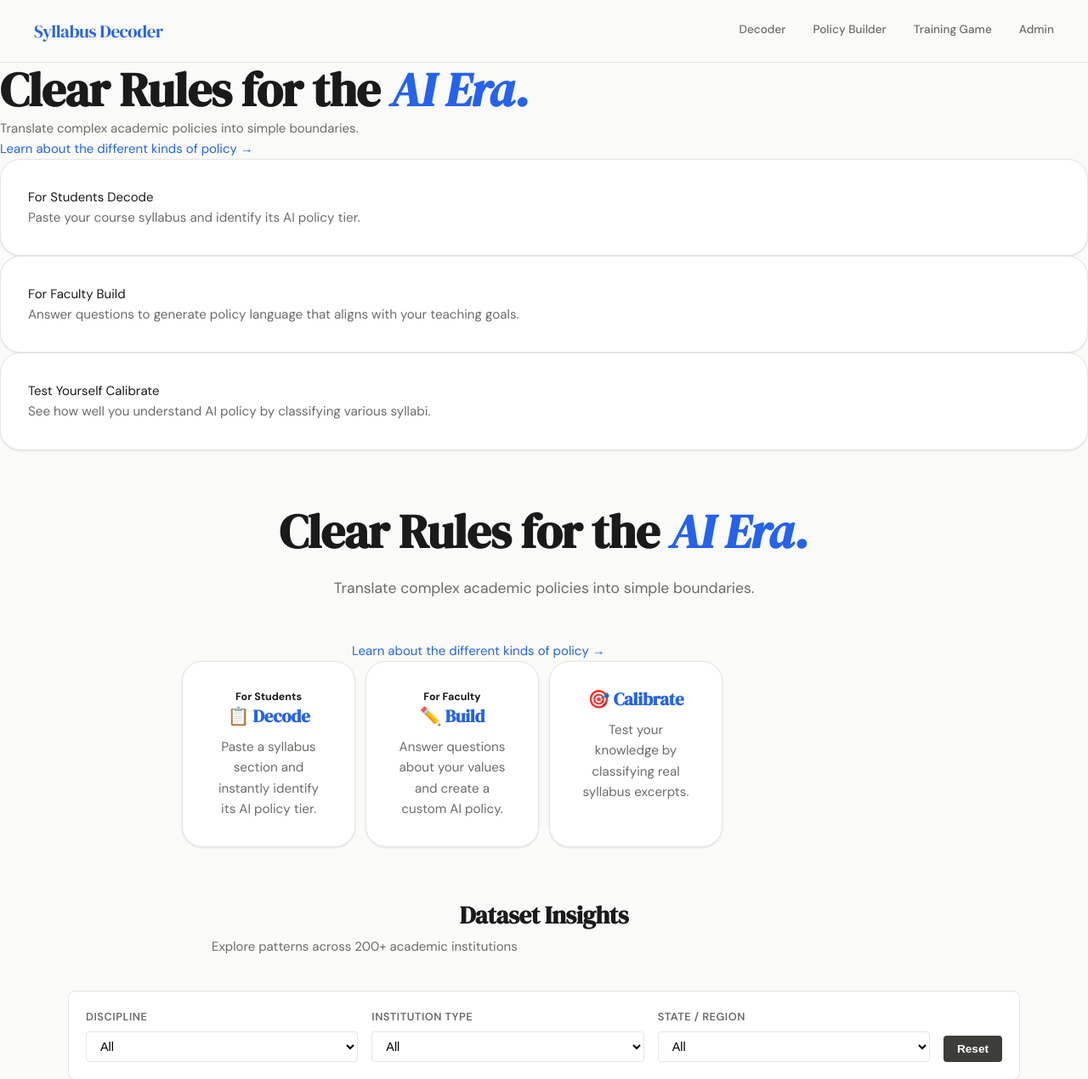
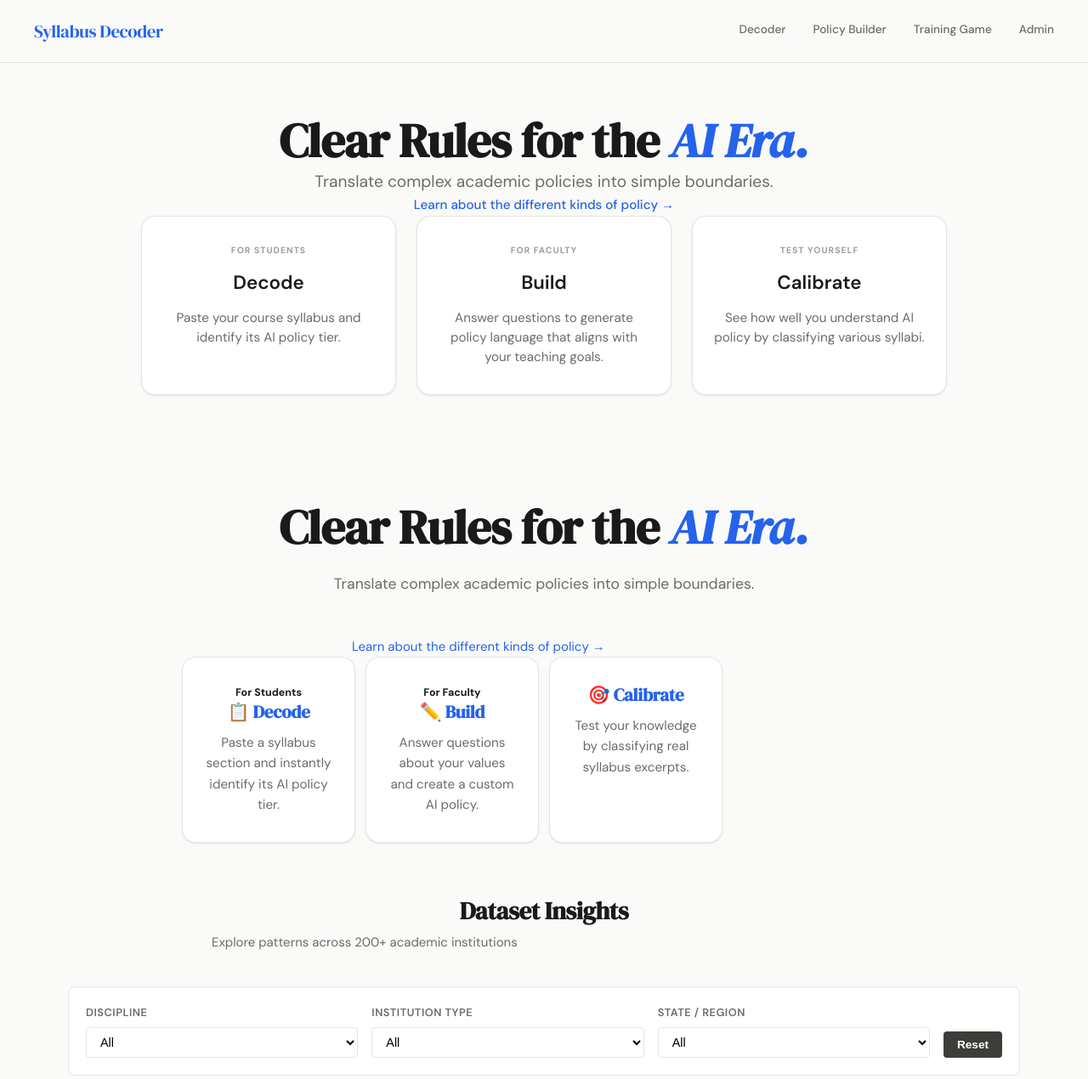
Before and after one commit to aninuona/syllabus-decoder, a Flask app: page / in a window 1280 px wide. Shown: the top 1270 px of the page at 85% size. Run offline with Flask 3, Linux system fonts and the light colour scheme.

Commit message:
Update style.css

```diff
--- a/static/style.css
+++ b/static/style.css
@@ -1267,24 +1267,88 @@ footer {
 .c2, .e2 { border-left: 5px solid #f97316; background: #fff7ed; }
 .c3, .e3 { border-left: 5px solid #ef4444; background: #fef2f2; }
 
-.nav-links {
+/* Hero Layout */
+.hero-section {
     display: flex;
-    align-items: flex-end; /* Aligns links to a common baseline */
-    gap: var(--space-8);
+    flex-direction: column;
+    align-items: center;
+    text-align: center;
+    padding: 60px 20px;
 }
 
-.nav-item-group {
+.hero-subtitle-stack {
     display: flex;
     flex-direction: column;
-    align-items: center; /* Centers the label over the link */
-    text-align: center;
+    align-items: center;
+    gap: 8px; /* Tight gap between subtitle and link */
+    margin-bottom: 48px;
 }
 
-.nav-label {
+.hero__title {
+    font-size: 3.5rem;
+    font-family: 'DM Serif Display', serif;
+    margin-bottom: 16px;
+}
+
+.hero__subtitle {
+    font-size: 1.2rem;
+    color: var(--ink-3);
+    margin: 0;
+}
+
+.hero__link {
+    font-size: 0.95rem;
+    color: var(--blue);
+    text-decoration: none;
+    font-weight: 500;
+}
+
+/* Navigation Cards */
+.nav-grid {
+    display: grid;
+    grid-template-columns: repeat(3, 300px); /* Increased width for descriptions */
+    gap: 24px;
+    justify-content: center;
+}
+
+.nav-card {
+    background: white;
+    border: 1px solid var(--border);
+    border-radius: 16px;
+    padding: 32px 24px;
+    text-decoration: none;
+    display: flex;
+    flex-direction: column;
+    align-items: center; /* Centers all text inside card */
+    text-align: center;
+    transition: all 0.2s ease;
+}
+
+.nav-card:hover {
+    border-color: var(--ink);
+    transform: translateY(-4px);
+    box-shadow: 0 12px 24px rgba(0,0,0,0.05);
+}
+
+.nav-card__label {
     font-size: 0.65rem;
     font-weight: 700;
     text-transform: uppercase;
-    letter-spacing: 0.08em;
+    letter-spacing: 0.1em;
     color: var(--ink-4);
-    margin-bottom: 4px; /* Space between label and link */
+    margin-bottom: 12px;
 }
+
+.nav-card__title {
+    font-size: 1.4rem;
+    font-weight: 600;
+    color: var(--ink);
+    margin-bottom: 12px;
+}
+
+.nav-card__description {
+    font-size: 0.85rem;
+    line-height: 1.5;
+    color: var(--ink-3);
+    margin: 0;
+}
```
